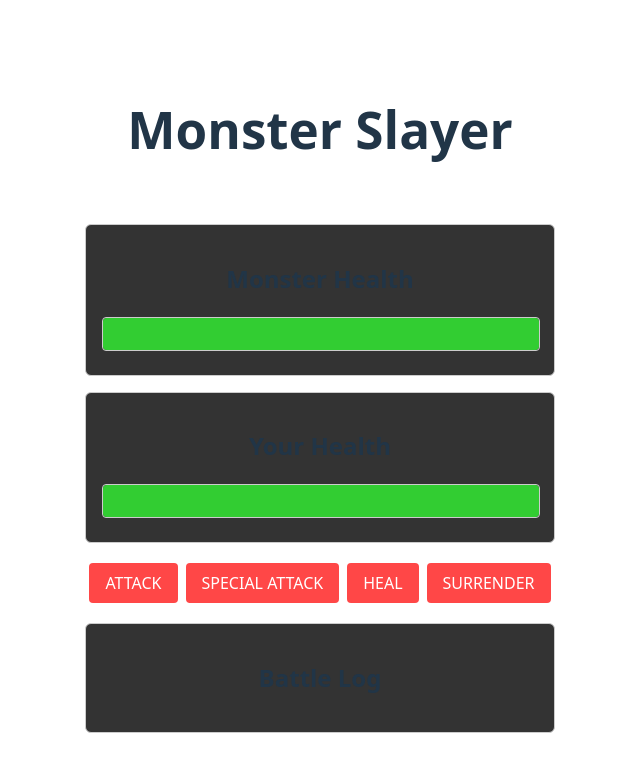
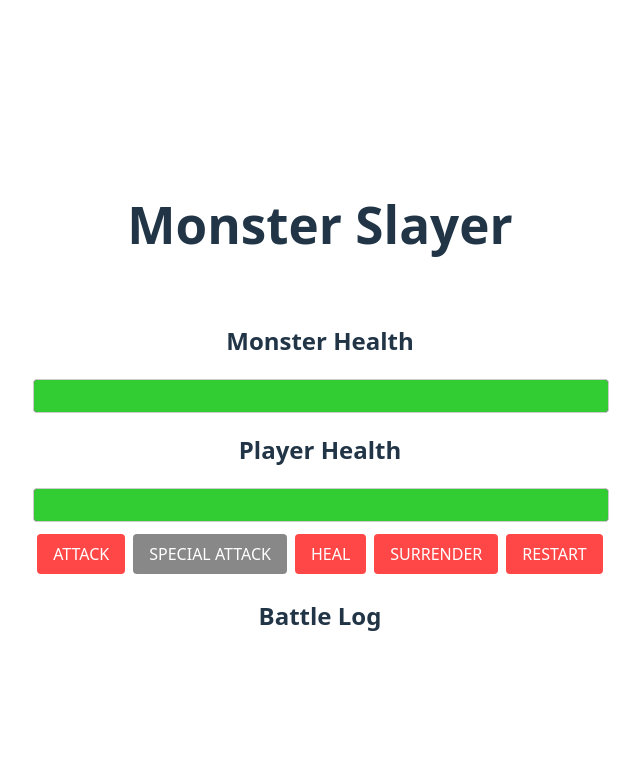
Before and after one commit to violetacf/monster-slayer, a Vue app: page / in a window 1280 px wide. Shown: the top 772 px of the page, without its empty margins (320-960 px from the left). Built offline with nearby package versions, Linux system fonts and the light colour scheme.

Commit message:
Divide the app in components

```diff
--- a/index.html
+++ b/index.html
@@ -1,10 +1,10 @@
-<!doctype html>
+<!DOCTYPE html>
 <html lang="en">
   <head>
     <meta charset="UTF-8" />
     <link rel="icon" type="image/svg+xml" href="/vite.svg" />
     <meta name="viewport" content="width=device-width, initial-scale=1.0" />
-    <title>Vite + Vue</title>
+    <title>Monster Slayer Vue</title>
   </head>
   <body>
     <div id="app"></div>
--- a/src/App.vue
+++ b/src/App.vue
@@ -1,5 +1,9 @@
 <script setup>
 import { ref, computed, watch } from "vue";
+import HealthBar from "./components/HealthBar.vue";
+import Controls from "./components/Controls.vue";
+import BattleLog from "./components/BattleLog.vue";
+import GameOver from "./components/GameOver.vue";
 
 function getRandomValue(min, max) {
   return Math.floor(Math.random() * (max - min)) + min;
@@ -11,30 +15,18 @@ const currentRound = ref(0);
 const winner = ref(null);
 const logMessages = ref([]);
 
-const monsterBarStyles = computed(() => {
-  return { width: (monsterHealth.value < 0 ? 0 : monsterHealth.value) + "%" };
-});
-
-const playerBarStyles = computed(() => {
-  return { width: (playerHealth.value < 0 ? 0 : playerHealth.value) + "%" };
-});
-
+const monsterBarStyles = computed(() => monsterHealth.value);
+const playerBarStyles = computed(() => playerHealth.value);
 const mayUseSpecialAttack = computed(() => currentRound.value % 3 !== 0);
 
 watch(playerHealth, (value) => {
-  if (value <= 0 && monsterHealth.value <= 0) {
-    winner.value = "draw";
-  } else if (value <= 0) {
-    winner.value = "monster";
-  }
+  if (value <= 0 && monsterHealth.value <= 0) winner.value = "draw";
+  else if (value <= 0) winner.value = "monster";
 });
 
 watch(monsterHealth, (value) => {
-  if (value <= 0 && playerHealth.value <= 0) {
-    winner.value = "draw";
-  } else if (value <= 0) {
-    winner.value = "player";
-  }
+  if (value <= 0 && playerHealth.value <= 0) winner.value = "draw";
+  else if (value <= 0) winner.value = "player";
 });
 
 function startGame() {
@@ -70,11 +62,7 @@ function specialAttackMonster() {
 function healPlayer() {
   currentRound.value++;
   const healValue = getRandomValue(8, 20);
-  if (playerHealth.value + healValue > 100) {
-    playerHealth.value = 100;
-  } else {
-    playerHealth.value += healValue;
-  }
+  playerHealth.value = Math.min(playerHealth.value + healValue, 100);
   addLogMessage("player", "heal", healValue);
   attackPlayer();
 }
@@ -97,62 +85,22 @@ function addLogMessage(who, what, value) {
     <h1>Monster Slayer</h1>
   </header>
 
-  <div id="game">
-    <section id="monster" class="container">
-      <h2>Monster Health</h2>
-      <div class="healthbar">
-        <div class="healthbar__value" :style="monsterBarStyles"></div>
-      </div>
-    </section>
+  <HealthBar label="Monster Health" :healthValue="monsterBarStyles" />
+  <HealthBar label="Player Health" :healthValue="playerBarStyles" />
 
-    <section id="player" class="container">
-      <h2>Your Health</h2>
-      <div class="healthbar">
-        <div class="healthbar__value" :style="playerBarStyles"></div>
-      </div>
-    </section>
+  <GameOver v-if="winner" :winner="winner" @restart="startGame" />
+  <Controls
+    v-else
+    :disabled="!!winner"
+    :mayUseSpecialAttack="mayUseSpecialAttack"
+    @attack="attackMonster"
+    @specialAttack="specialAttackMonster"
+    @heal="healPlayer"
+    @surrender="surrender"
+    @restart="startGame"
+  />
 
-    <section class="container" v-if="winner">
-      <h2>Game Over!</h2>
-      <h3 v-if="winner === 'player'">You've won!!!</h3>
-      <h3 v-else-if="winner === 'monster'">You've lost!!!</h3>
-      <h3 v-else>It's a draw!</h3>
-      <button @click="startGame">Start New Game</button>
-    </section>
-
-    <section id="controls" v-else>
-      <button @click="attackMonster">ATTACK</button>
-      <button :disabled="mayUseSpecialAttack" @click="specialAttackMonster">
-        SPECIAL ATTACK
-      </button>
-      <button @click="healPlayer">HEAL</button>
-      <button @click="surrender">SURRENDER</button>
-    </section>
-
-    <section id="log" class="container">
-      <h2>Battle Log</h2>
-      <ul>
-        <li v-for="(logMessage, index) in logMessages" :key="index">
-          <span
-            :class="{
-              'log--player': logMessage.actionBy === 'player',
-              'log--monster': logMessage.actionBy === 'monster',
-            }"
-          >
-            {{ logMessage.actionBy === "player" ? "Player" : "Monster" }}
-          </span>
-          <span v-if="logMessage.actionType === 'heal'">
-            heals himself for
-            <span class="log--heal">{{ logMessage.actionValue }}</span>
-          </span>
-          <span v-else>
-            attacks and deals
-            <span class="log--damage">{{ logMessage.actionValue }}</span>
-          </span>
-        </li>
-      </ul>
-    </section>
-  </div>
+  <BattleLog :logMessages="logMessages" />
 </template>
 
 <style scoped>
@@ -172,77 +120,4 @@ header {
   text-align: center;
   padding: 1rem;
 }
-
-.container {
-  margin: 1rem auto;
-  padding: 1rem;
-  max-width: 40rem;
-  border: 1px solid #ccc;
-  border-radius: 6px;
-  background: #333;
-}
-
-.healthbar {
-  width: 100%;
-  height: 2rem;
-  border: 1px solid #ccc;
-  border-radius: 4px;
-  background: #555;
-  margin: 0.5rem 0;
-}
-
-.healthbar__value {
-  height: 100%;
-  background: limegreen;
-  border-radius: 4px;
-  transition: width 0.3s ease-out;
-}
-
-button {
-  font: inherit;
-  border: none;
-  background: #ff4747;
-  color: white;
-  padding: 0.5rem 1rem;
-  margin: 0.25rem;
-  border-radius: 4px;
-  cursor: pointer;
-}
-
-button:hover {
-  background: #ff2e2e;
-}
-
-button:disabled {
-  background: #888;
-  cursor: not-allowed;
-}
-
-#log ul {
-  list-style: none;
-  margin: 0;
-  padding: 0;
-}
-
-#log li {
-  margin: 0.25rem 0;
-}
-
-.log--player {
-  color: #4da6ff;
-  font-weight: bold;
-}
-
-.log--monster {
-  color: #ff4747;
-  font-weight: bold;
-}
-
-.log--heal {
-  color: limegreen;
-}
-
-.log--damage {
-  color: orange;
-}
 </style>
--- /dev/null
+++ b/src/components/BattleLog.vue
@@ -0,0 +1,63 @@
+<template>
+  <section id="log" class="container">
+    <h2>Battle Log</h2>
+    <ul>
+      <li v-for="(logMessage, index) in logMessages" :key="index">
+        <span
+          :class="{
+            'log--player': logMessage.actionBy === 'player',
+            'log--monster': logMessage.actionBy === 'monster',
+          }"
+        >
+          {{ logMessage.actionBy === "player" ? "Player" : "Monster" }}
+        </span>
+        <span v-if="logMessage.actionType === 'heal'">
+          heals himself for
+          <span class="log--heal">{{ logMessage.actionValue }}</span>
+        </span>
+        <span v-else>
+          attacks and deals
+          <span class="log--damage">{{ logMessage.actionValue }}</span>
+        </span>
+      </li>
+    </ul>
+  </section>
+</template>
+
+<script setup>
+import { defineProps } from "vue";
+
+const props = defineProps({
+  logMessages: Array,
+});
+</script>
+
+<style scoped>
+#log ul {
+  list-style: none;
+  margin: 0;
+  padding: 0;
+}
+
+#log li {
+  margin: 0.25rem 0;
+}
+
+.log--player {
+  color: #4da6ff;
+  font-weight: bold;
+}
+
+.log--monster {
+  color: #ff4747;
+  font-weight: bold;
+}
+
+.log--heal {
+  color: limegreen;
+}
+
+.log--damage {
+  color: orange;
+}
+</style>
--- /dev/null
+++ b/src/components/Controls.vue
@@ -0,0 +1,45 @@
+<template>
+  <section id="controls" class="container">
+    <button @click="$emit('attack')" :disabled="disabled">ATTACK</button>
+    <button
+      @click="$emit('specialAttack')"
+      :disabled="disabled || !mayUseSpecialAttack"
+    >
+      SPECIAL ATTACK
+    </button>
+    <button @click="$emit('heal')" :disabled="disabled">HEAL</button>
+    <button @click="$emit('surrender')" :disabled="disabled">SURRENDER</button>
+    <button @click="$emit('restart')">RESTART</button>
+  </section>
+</template>
+
+<script setup>
+import { defineProps } from "vue";
+
+const props = defineProps({
+  disabled: Boolean,
+  mayUseSpecialAttack: Boolean,
+});
+</script>
+
+<style scoped>
+button {
+  font: inherit;
+  border: none;
+  background: #ff4747;
+  color: white;
+  padding: 0.5rem 1rem;
+  margin: 0.25rem;
+  border-radius: 4px;
+  cursor: pointer;
+}
+
+button:hover {
+  background: #ff2e2e;
+}
+
+button:disabled {
+  background: #888;
+  cursor: not-allowed;
+}
+</style>
--- /dev/null
+++ b/src/components/GameOver.vue
@@ -0,0 +1,28 @@
+<template>
+  <section class="container" id="game-over">
+    <h2>Game Over!</h2>
+    <h3 v-if="winner === 'player'">You've won!!!</h3>
+    <h3 v-else-if="winner === 'monster'">You've lost!!!</h3>
+    <h3 v-else>It's a draw!</h3>
+    <button @click="$emit('restart')">Start New Game</button>
+  </section>
+</template>
+
+<script setup>
+import { defineProps } from "vue";
+
+const props = defineProps({
+  winner: String,
+});
+</script>
+
+<style scoped>
+#game-over {
+  text-align: center;
+  background: #222;
+  margin: 1rem auto;
+  padding: 1rem;
+  max-width: 40rem;
+  border-radius: 6px;
+}
+</style>
--- /dev/null
+++ b/src/components/HealthBar.vue
@@ -0,0 +1,35 @@
+<template>
+  <section class="container">
+    <h2>{{ label }}</h2>
+    <div class="healthbar">
+      <div class="healthbar__value" :style="{ width: healthValue + '%' }"></div>
+    </div>
+  </section>
+</template>
+
+<script setup>
+import { defineProps } from "vue";
+
+const props = defineProps({
+  label: String,
+  healthValue: Number,
+});
+</script>
+
+<style scoped>
+.healthbar {
+  width: 100%;
+  height: 2rem;
+  border: 1px solid #ccc;
+  border-radius: 4px;
+  background: #555;
+  margin: 0.5rem 0;
+}
+
+.healthbar__value {
+  height: 100%;
+  background: limegreen;
+  border-radius: 4px;
+  transition: width 0.3s ease-out;
+}
+</style>
```
Also changed, not shown: src/components/HelloWorld.vue (deleted, +0 -43 lines).
